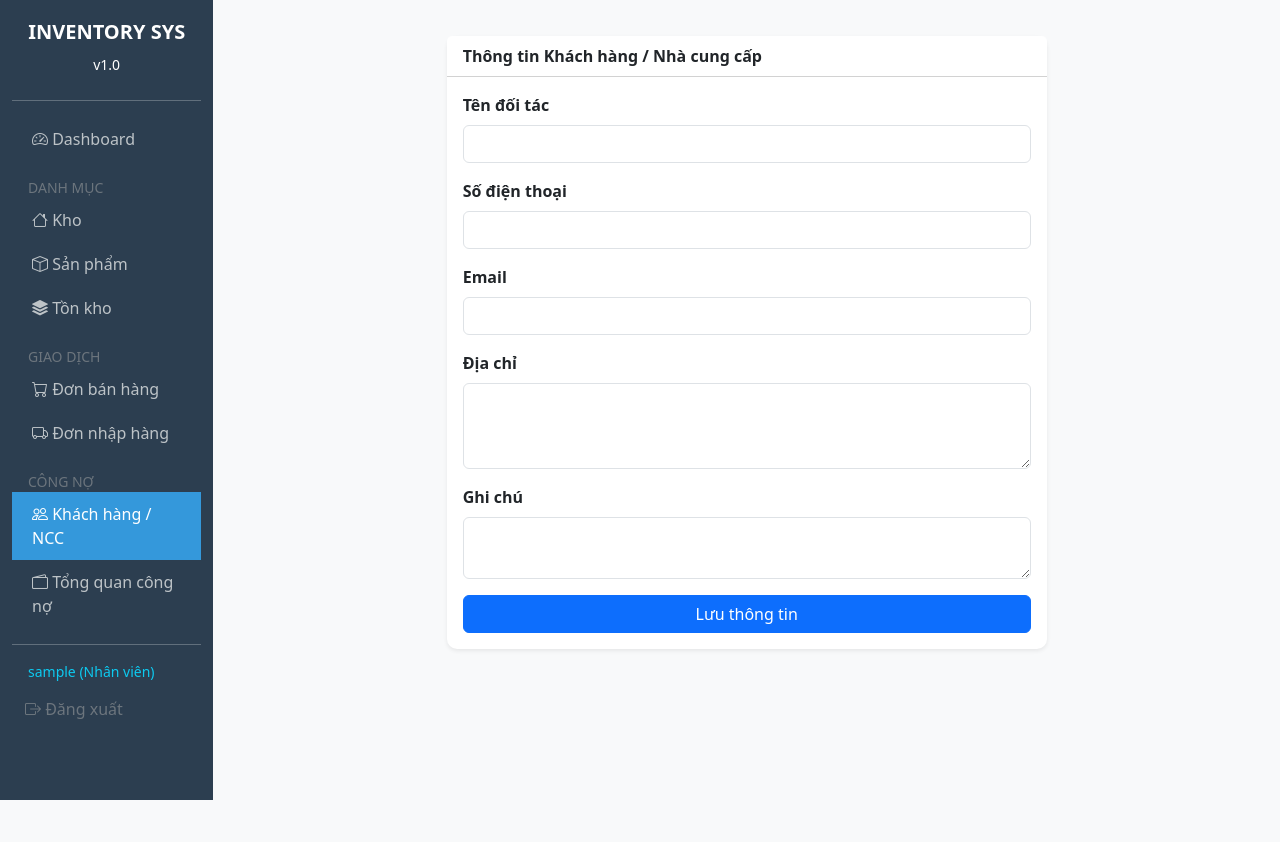
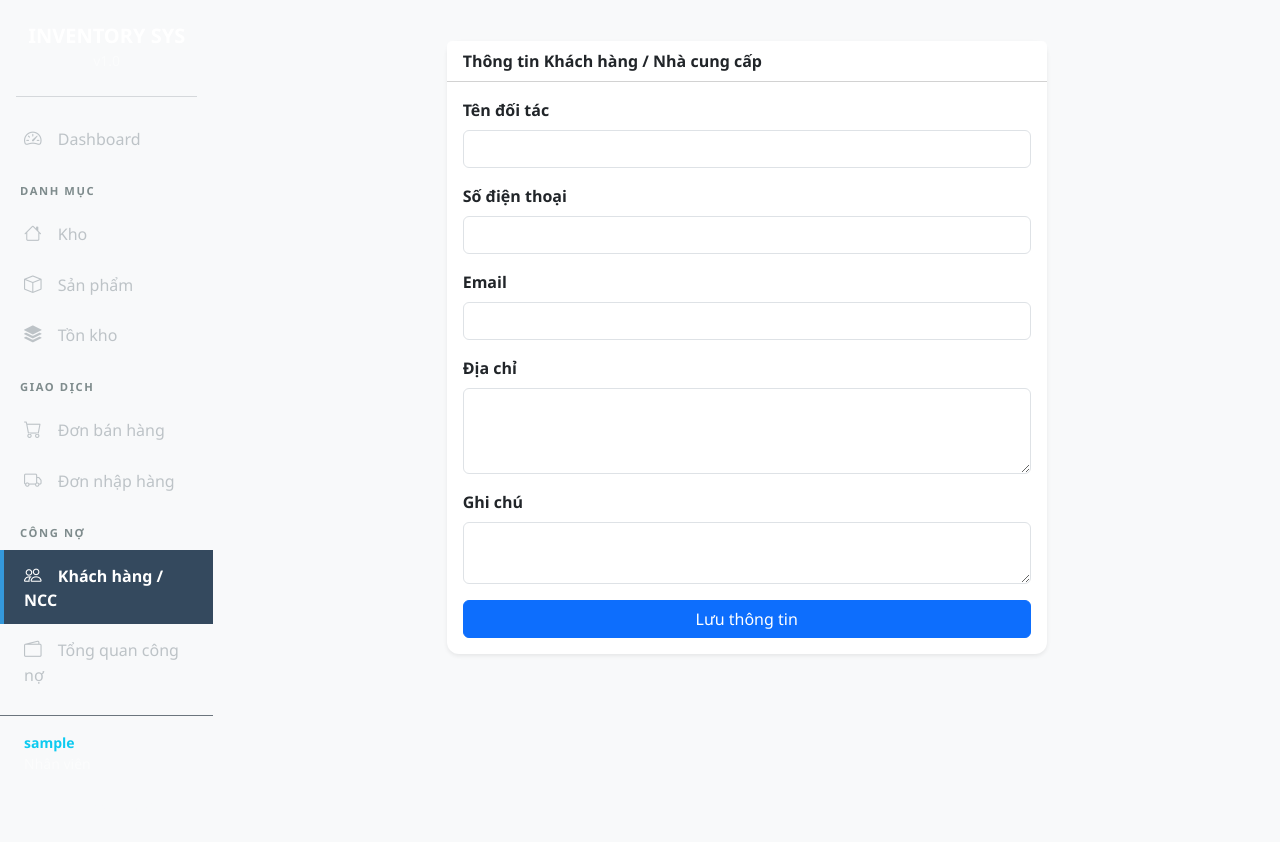
Before and after one commit to tinhduong/inventory_system, a Django app: page /accounts/customers/create/ in a window 1280 px wide. Before the commit the page ends 800 px from the top, so only its background shows below. Run offline with Django 5.2, Linux system fonts and the light colour scheme; the visitor is signed in with stand-in values (Sample User, id 1).

Commit message:
UI: Cập nhật giao diện menu trượt (sliding menu) và hỗ trợ responsive trên di động

```diff
--- a/templates/base.html
+++ b/templates/base.html
@@ -8,29 +8,115 @@
     <link href="https://cdn.jsdelivr.net/npm/bootstrap@5.3.0/dist/css/bootstrap.min.css" rel="stylesheet">
     <link rel="stylesheet" href="https://cdn.jsdelivr.net/npm/bootstrap-icons@1.10.5/font/bootstrap-icons.css">
     <style>
-        body { background-color: #f8f9fa; }
-        .sidebar { min-height: 100vh; background: #2c3e50; color: white; padding-top: 20px; }
-        .sidebar a { color: #bdc3c7; text-decoration: none; padding: 10px 20px; display: block; }
-        .sidebar a:hover { background: #34495e; color: white; }
-        .sidebar a.active { background: #3498db; color: white; }
-        .content { padding: 20px; }
-        .card { border-radius: 10px; border: none; box-shadow: 0 4px 6px rgba(0,0,0,0.1); }
+        :root {
+            --sidebar-bg: #2c3e50;
+            --sidebar-hover: #34495e;
+            --accent-color: #3498db;
+            --text-muted: #bdc3c7;
+        }
+
+        body {
+            background-color: #f8f9fa;
+            font-family: 'Segoe UI', Tahoma, Geneva, Verdana, sans-serif;
+        }
+
+        /* Sidebar Styling */
+        .sidebar {
+            background: var(--sidebar-bg);
+            color: white;
+            min-height: 100vh;
+            padding: 0;
+            z-index: 1050;
+        }
+
+        .sidebar a {
+            color: var(--text-muted);
+            text-decoration: none;
+            padding: 12px 20px;
+            display: block;
+            transition: all 0.2s ease;
+            border-left: 4px solid transparent;
+        }
+
+        .sidebar a:hover {
+            background: var(--sidebar-hover);
+            color: white;
+            border-left: 4px solid var(--accent-color);
+        }
+
+        .sidebar a.active {
+            background: var(--sidebar-hover);
+            color: white;
+            border-left: 4px solid var(--accent-color);
+            font-weight: 600;
+        }
+
+        .sidebar i { margin-right: 12px; font-size: 1.1rem; }
+
+        .sidebar-heading {
+            padding: 20px 20px 8px;
+            font-size: 0.7rem;
+            text-transform: uppercase;
+            letter-spacing: 0.1rem;
+            color: #7f8c8d;
+            font-weight: 700;
+        }
+
+        .content { padding: 25px; transition: all 0.3s; }
+
+        .card { border-radius: 12px; border: none; box-shadow: 0 4px 15px rgba(0,0,0,0.05); }
+
+        .mobile-nav {
+            background-color: var(--sidebar-bg);
+            padding: 0.75rem 1rem;
+            box-shadow: 0 2px 5px rgba(0,0,0,0.1);
+        }
+
+        /* Đảm bảo sidebar chiếm toàn bộ chiều cao trên mobile offcanvas */
+        @media (max-width: 767.98px) {
+            .sidebar.offcanvas-md {
+                width: 280px;
+                background-color: var(--sidebar-bg) !important;
+            }
+        }
     </style>
 </head>
 <body>
+    <!-- Mobile Navbar -->
+    <nav class="navbar navbar-dark mobile-nav d-md-none sticky-top">
+        <div class="container-fluid">
+            <button class="navbar-toggler" type="button" data-bs-toggle="offcanvas" data-bs-target="#sidebarMenu" aria-controls="sidebarMenu">
+                <span class="navbar-toggler-icon"></span>
+            </button>
+            <a class="navbar-brand fw-bold" href="/">INVENTORY SYS</a>
+            <div class="ms-auto text-white-50 small">
+                {% if user.is_authenticated %}{{ user.username }}{% endif %}
+            </div>
+        </div>
+    </nav>
+
     <div class="container-fluid">
         <div class="row">
-            <!-- Sidebar -->
-            <nav class="col-md-2 d-none d-md-block sidebar">
-                <div class="text-center mb-4">
-                    <h5 class="fw-bold">INVENTORY SYS</h5>
-                    <small>v1.0</small>
+            <!-- Sidebar with Offcanvas -->
+            <nav id="sidebarMenu" class="col-md-2 sidebar offcanvas-md offcanvas-start border-0" tabindex="-1" aria-labelledby="sidebarMenuLabel">
+                <div class="offcanvas-header d-md-none text-white border-bottom border-secondary">
+                    <h5 class="offcanvas-title fw-bold" id="sidebarMenuLabel">INVENTORY SYS</h5>
+                    <button type="button" class="btn-close btn-close-white" data-bs-dismiss="offcanvas" data-bs-target="#sidebarMenu" aria-label="Close"></button>
                 </div>
-                <hr>
+
+                <div class="offcanvas-body d-flex flex-column h-100 p-0">
+                    <div class="text-center py-4 d-none d-md-block">
+                        <h5 class="fw-bold mb-0">INVENTORY SYS</h5>
+                        <small class="text-white-50">v1.0</small>
+                    </div>
+                    <hr class="mx-3 my-0 d-none d-md-block border-secondary opacity-25">
+
+                    <div class="flex-grow-1 overflow-auto py-3">
                         <a href="/" class="{% if request.path == '/' %}active{% endif %}">
                             <i class="bi bi-speedometer2"></i> Dashboard
                         </a>
-                <div class="mt-3 px-3 text-uppercase small text-secondary">Danh mục</div>
+
+                        <div class="sidebar-heading">Danh mục</div>
                         <a href="{% url 'catalog:warehouse-list' %}" class="{% if '/warehouses/' in request.path %}active{% endif %}">
                             <i class="bi bi-house"></i> Kho
                         </a>
@@ -41,7 +127,7 @@
                             <i class="bi bi-stack"></i> Tồn kho
                         </a>
 
-                <div class="mt-3 px-3 text-uppercase small text-secondary">Giao dịch</div>
+                        <div class="sidebar-heading">Giao dịch</div>
                         <a href="{% url 'orders:sales-list' %}" class="{% if '/sales/' in request.path %}active{% endif %}">
                             <i class="bi bi-cart"></i> Đơn bán hàng
                         </a>
@@ -49,7 +135,7 @@
                             <i class="bi bi-truck"></i> Đơn nhập hàng
                         </a>
 
-                <div class="mt-3 px-3 text-uppercase small text-secondary">Công nợ</div>
+                        <div class="sidebar-heading">Công nợ</div>
                         <a href="{% url 'accounts:customer-list' %}" class="{% if '/customers/' in request.path %}active{% endif %}">
                             <i class="bi bi-people"></i> Khách hàng / NCC
                         </a>
@@ -58,24 +144,32 @@
                         </a>
 
                         {% if user.role == 'ADMIN' %}
-                <div class="mt-3 px-3 text-uppercase small text-secondary">Hệ thống</div>
+                        <div class="sidebar-heading">Hệ thống</div>
                         <a href="{% url 'accounts:user-list' %}" class="{% if '/users/' in request.path %}active{% endif %}">
                             <i class="bi bi-person-gear"></i> Quản lý User
                         </a>
                         {% endif %}
+                    </div>
 
-                <hr>
+                    <div class="mt-auto p-3 border-top border-secondary">
                         {% if user.is_authenticated %}
-                <div class="px-3 mb-2 small italic text-info">{{ user.username }} ({{ user.get_role_display }})</div>
+                        <div class="px-2 mb-3 small">
+                            <div class="text-info fw-bold">{{ user.username }}</div>
+                            <div class="text-white-50">{{ user.get_role_display }}</div>
+                        </div>
                         <form action="{% url 'accounts:logout' %}" method="post">
                             {% csrf_token %}
-                    <button type="submit" class="btn btn-link text-secondary text-decoration-none">
+                            <button type="submit" class="btn btn-outline-light btn-sm w-100">
                                 <i class="bi bi-box-arrow-right"></i> Đăng xuất
                             </button>
                         </form>
                         {% else %}
-                <a href="{% url 'accounts:login' %}"><i class="bi bi-box-arrow-in-right"></i> Đăng nhập</a>
+                        <a href="{% url 'accounts:login' %}" class="btn btn-primary btn-sm w-100">
+                            <i class="bi bi-box-arrow-in-right"></i> Đăng nhập
+                        </a>
                         {% endif %}
+                    </div>
+                </div>
             </nav>
 
             <!-- Main Content -->
```
Lines whose indentation alone changed are shown as unchanged.
